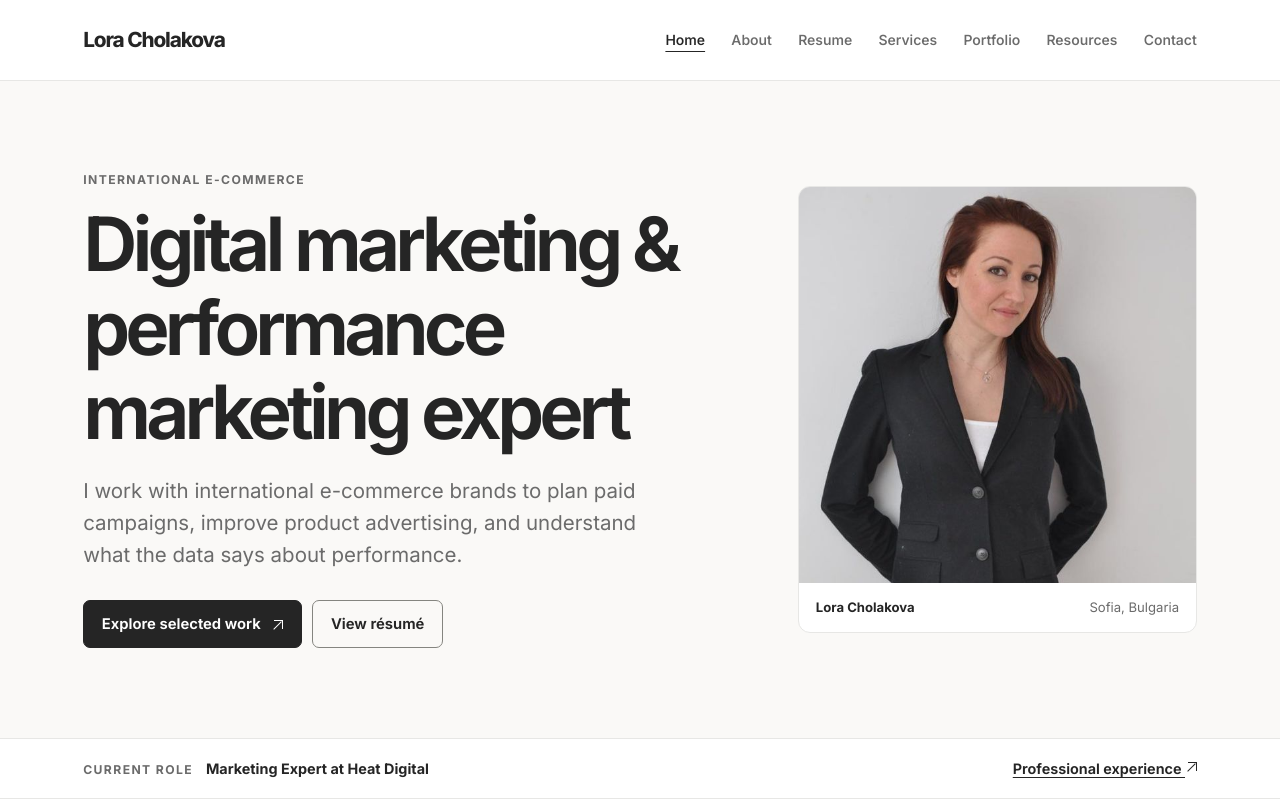
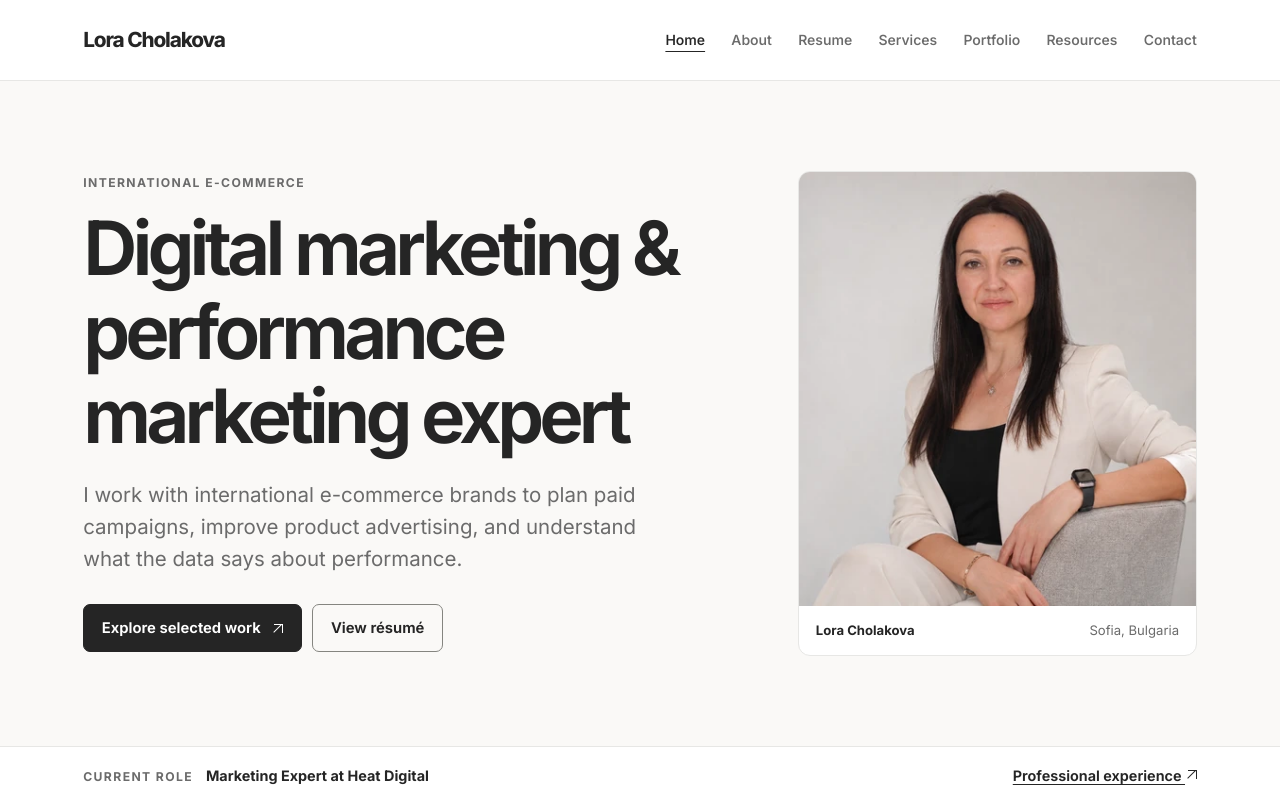
Before and after one commit to loracholakova/loracholakova.github.io, a plain HTML site: page index.html in a window 1280 px wide. Shown: the top 800 px of the page. Drawn offline with Linux system fonts and the light colour scheme.

Commit message:
Use the approved portrait on Home and About

```diff
--- a/assets/css/style.css
+++ b/assets/css/style.css
@@ -180,9 +180,9 @@ li + li { margin-block-start: .35rem; }
 
 .portrait img {
   width: 100%;
-  aspect-ratio: 1;
-  object-fit: cover;
-  object-position: center 30%;
+  height: auto;
+  object-fit: contain;
+  object-position: center;
 }
 
 .portrait figcaption {
--- a/index.html
+++ b/index.html
@@ -11,10 +11,10 @@
   <meta property="og:type" content="website">
   <meta property="og:url" content="https://loracholakova.github.io/">
   <meta property="og:site_name" content="Lora Cholakova">
-  <meta property="og:image" content="https://loracholakova.github.io/assets/img/Portrait.JPG">
-  <meta property="og:image:width" content="600">
-  <meta property="og:image:height" content="600">
-  <meta property="og:image:alt" content="Lora Cholakova in a black blazer">
+  <meta property="og:image" content="https://loracholakova.github.io/assets/images/lora-cholakova.jpg">
+  <meta property="og:image:width" content="1199">
+  <meta property="og:image:height" content="1312">
+  <meta property="og:image:alt" content="Lora Cholakova seated in a light blazer">
   <link rel="icon" type="image/png" href="assets/img/favicon-32x32.png">
   <link rel="apple-touch-icon" href="assets/img/favicon-32x32.png">
   <link rel="stylesheet" href="assets/css/style.css">
@@ -52,7 +52,12 @@
           </div>
         </div>
         <figure class="portrait">
-          <img src="assets/img/Portrait.JPG" width="600" height="600" alt="Lora Cholakova in a black blazer">
+          <picture>
+            <source type="image/webp"
+              srcset="assets/images/lora-cholakova-420.webp 420w, assets/images/lora-cholakova-840.webp 840w, assets/images/lora-cholakova-1199.webp 1199w"
+              sizes="(max-width: 27.25rem) calc(100vw - 2.25rem), (max-width: 39rem) 25rem, (max-width: 76rem) 34vw, 25.25rem">
+            <img src="assets/images/lora-cholakova.jpg" width="1199" height="1312" alt="Lora Cholakova seated in a light blazer" decoding="async" fetchpriority="high">
+          </picture>
           <figcaption><strong>Lora Cholakova</strong><span>Sofia, Bulgaria</span></figcaption>
         </figure>
       </div>
```
Also changed, not shown: about.html (+10 -5 lines), aerosus.html (+4 -4 lines), contact.html (+4 -4 lines), girotti.html (+4 -4 lines), portfolio.html (+4 -4 lines), resources.html (+4 -4 lines), resume.html (+4 -4 lines), services.html (+4 -4 lines), assets/images/lora-cholakova-1199.webp (added), assets/images/lora-cholakova-420.webp (added), assets/images/lora-cholakova-840.webp (added), assets/images/lora-cholakova.jpg (added), 1 other file.
